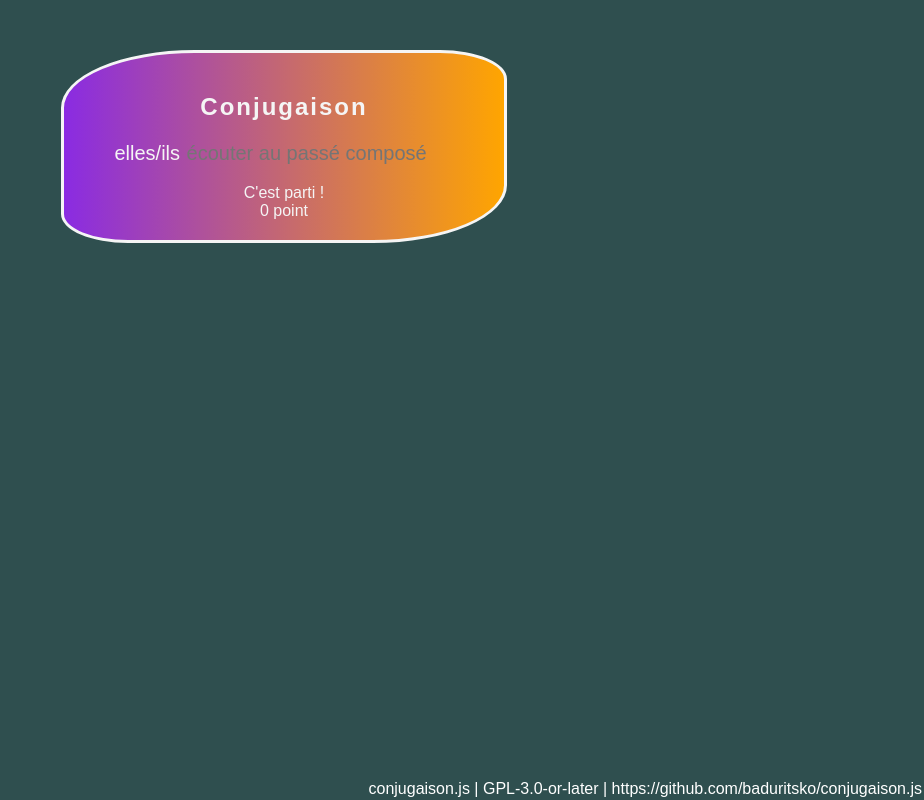
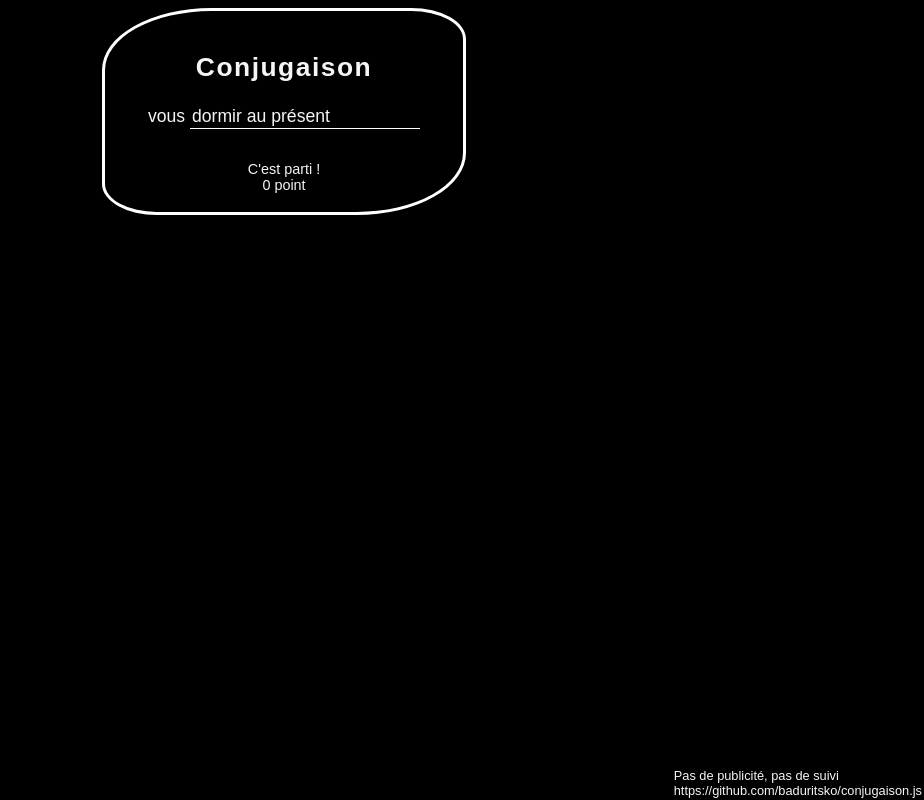
Before and after one commit to baduritsko/conjugaison.js, a plain HTML site: page index.html in a window 1280 px wide. Shown: the whole page, without its empty margins (356-1280 px from the left). Drawn offline with Linux system fonts and the light colour scheme; a web font is replaced by a local one.

Commit message:
update
améliorations du fonctionnement

```diff
--- a/conjugaison.js
+++ b/conjugaison.js
@@ -1,8 +1,46 @@
-//GPL-3.0-or-later
+var verbe;
+var personne;
+var nbEssais = 0;
+var nbPoints = 0;
+var commentaire;
+var reponseUtilisateur;
 
+document.addEventListener("DOMContentLoaded", (event) => {
+	commentaire = document.getElementById("commentaire");
+	reponseUtilisateur = document.getElementById("reponse");
+	nouvelleQuestion();
+  });
 
-var personnes = ["", "je/j'", "tu", "il/elle/on", "nous", "vous", "elles/ils"];
-var verbes = [
+function checkProposition() {
+	const valeurProposee = reponseUtilisateur.value.trim().toLowerCase();
+	if(!valeurProposee) {
+		reponseUtilisateur.value = "";
+		commentaire.innerHTML = "Veuillez saisir une réponse";
+		return;
+	}
+	if(valeurProposee == verbe[personne]) {
+		nbPoints++;
+		commentaire.innerHTML = "Bonne réponse";
+	}
+	else
+	{
+		commentaire.innerHTML = "Mauvaise réponse, il fallait répondre <i>" + verbe[personne] + "</i>.";
+	}
+	document.getElementById("score").innerHTML = nbPoints + (nbPoints > 1 ? " points": " point") + ", réussite " + Math.round(100 * nbPoints / nbEssais, 0) + "%";
+	nouvelleQuestion();
+}
+
+function nouvelleQuestion() {
+	nbEssais++;
+	verbe = verbes[Math.floor(Math.random() * verbes.length)];
+	personne = Math.floor(Math.random() * (verbe.length - 1)) + 1;
+	document.getElementById("personne").innerHTML = personnes[personne];
+	reponseUtilisateur.placeholder = verbe[0];
+	reponseUtilisateur.value = "";
+}
+
+const personnes = ["", "je/j'", "tu", "il/on", "nous", "vous", "ils", "elle", "elles"];
+const verbes = [
 	// ÊTRE
 	["être au présent", "suis", "es", "est", "sommes", "êtes", "sont"],
 	["être à l'imparfait", "étais", "étais", "était", "étions", "étiez", "étaient"],
@@ -29,7 +67,7 @@ var verbes = [
 	["venir à l'imparfait", "venais", "venais", "venait", "venions", "veniez", "venaient"],
 	["venir au futur simple", "viendrai", "viendras", "viendra", "viendrons", "viendrez", "viendront"],
 	["venir au passé simple", "vins", "vins", "vint", "vînmes", "vîntes", "vinrent"],
-	["venir au passé composé", "suis venu", "es venu", "est venu", "sommes venus", "êtes venus", "sont venus"],
+	["venir au passé composé", "suis venu", "es venu", "est venu", "sommes venus", "êtes venus", "sont venus", "est venue", "sont venues"],
 
 	// ALLER
 	["aller au présent", "vais", "vas", "va", "allons", "allez", "vont"],
@@ -171,43 +209,3 @@ var verbes = [
 	["chanter au passé simple", "chantai", "chantas", "chanta", "chantâmes", "chantâtes", "chantèrent"],
 	["chanter au passé composé", "ai chanté", "as chanté", "a chanté", "avons chanté", "avez chanté", "ont chanté"]
 ];
-
-
-var verbe;
-var personne;
-var nbEssais = 0;
-var nbPoints = 0;
-
-
-function checkValeurs(valeur, min, max) {
-	return (valeur < min && valeur > max);
-}
-
-function checkProposition() {
-	if(document.getElementById("valeurProposee").value.toLowerCase() == verbes[verbe][personne]) {
-		nbPoints++;
-		let pourcentage = ", réussite " + Math.round(100 * nbPoints / nbEssais, 0) + "%";
-		document.getElementById("commentaire").innerHTML = "Bonne réponse";
-	}
-	else
-	{
-		document.getElementById("commentaire").innerHTML = "Mauvaise réponse, il fallait répondre <i>" + verbes[verbe][personne] + "</i>.";
-	}
-	let pourcentage = ", réussite " + Math.round(100 * nbPoints / nbEssais, 0) + "%";
-	if(nbPoints > 1) document.getElementById("affichagePoints").innerHTML = nbPoints + " points" + pourcentage;
-	else document.getElementById("affichagePoints").innerHTML = nbPoints + " point" + pourcentage;
-	nouvelleQuestion();
-}
-
-function nouvelleQuestion() {
-	nbEssais++;
-	personne = Math.floor(Math.random() * 6) + 1;
-	verbe = Math.floor(Math.random() * verbes.length);
-	document.getElementById("personne").innerHTML = personnes[personne];
-	document.getElementById("valeurProposee").placeholder = verbes[verbe][0];
-	document.getElementById("valeurProposee").value = "";
-}
-
-document.addEventListener("DOMContentLoaded", (event) => {
-	nouvelleQuestion();
-  });
--- /dev/null
+++ b/css/contraste.css
@@ -0,0 +1,11 @@
+:root {
+	--background-color: black;
+	--text-color: whitesmoke;
+	--border-color: white;
+}
+#zoneJeu {
+	background: black;
+}
+#reponse::placeholder {
+	color: var(--text-color);
+}
--- /dev/null
+++ b/css/standard.css
@@ -0,0 +1,8 @@
+:root {
+	--background-color: darkslategrey;
+	--text-color: whitesmoke;
+	--border-color: white;
+}
+#zoneJeu {
+	background: linear-gradient(to right, blueviolet, orange);
+}
--- /dev/null
+++ b/css/style.css
@@ -0,0 +1,37 @@
+@import url('https://fonts.googleapis.com/css2?family=Andika:ital,wght@0,400;0,700;1,400;1,700&display=swap');
+body {
+	display: flex;
+	justify-content: center;
+	background-color: var(--background-color);
+	color: var(--text-color);
+	font-family: "Andika", Arial, sans-serif;
+}
+h2 { letter-spacing: 1.5px; }
+#zoneJeu {
+	width: 20rem;
+	border: 3px solid var(--border-color);
+	border-radius: 30% 15%;
+	position: fixed;
+	padding: 1.2rem;
+	font-size: 1.1rem;
+	text-align: center;
+}
+#reponse, #reponse:focus, #reponse:active {
+	margin-bottom: 2rem;
+	background-color: transparent;
+	border: 0px;
+	border-bottom: 1px solid var(--border-color);
+	outline: none;
+	font-size: 1.1rem;
+	color: var(--text-color);
+}
+#commentaire, #score {
+	font-size: 0.9rem;
+}
+.footer {
+	position: fixed;
+	bottom: 2px;
+	right: 2px;
+	font-size: 0.8rem;
+	color: var(--text-color);
+}
--- a/index.html
+++ b/index.html
@@ -4,20 +4,22 @@
 	<meta charset="UTF-8">
 	<meta name="viewport" content="width=device-width, initial-scale=1.0">
 	<title>Conjugaison</title>
-	<link href="style.css" rel="stylesheet" />
+	<link href="css/style.css" rel="stylesheet">
+	<link href="css/contraste.css" rel="stylesheet">
 	<script type='text/javascript' src='conjugaison.js'></script>
-	<link href="logo-conjugaison-js.png" rel="icon" />
+	<link href="logo-conjugaison-js.png" rel="icon">
 </head>
 <body>
-	<div class="zoneJeu">
+	<div id="zoneJeu">
 		<h2>Conjugaison</h2>
-		<span id="personne" class="valeurProposee"></span>
-		<input type="text" id="valeurProposee" name="valeurProposee" class="valeurProposee" onchange="checkProposition();" placeholder="" />
-		<br />
-		<br />
+		<span id="personne"></span>
+		<input type="text" id="reponse" onchange="checkProposition();" placeholder="">
 		<div id="commentaire">C'est parti !</div>
-		<div id="affichagePoints">0 point</div>
+		<div id="score">0 point</div>
 	</div>
-	<div class="footerDisplay">conjugaison.js | GPL-3.0-or-later | https://github.com/baduritsko/conjugaison.js</div>
+	<div class="footer">
+		Pas de publicité, pas de suivi
+		<br>https://github.com/baduritsko/conjugaison.js
+	</div>
 </body>
 </html>
--- a/style.css
+++ /dev/null
@@ -1,47 +0,0 @@
-body
-{
-	display: flex;
-	justify-content: center;
-	background-color: darkslategrey;
-	margin: 50px;
-	font-family: Arial, Helvetica, sans-serif;
-}
-h2
-{
-	letter-spacing: 2px;
-}
-.zoneJeu
-{
-	border-radius: 30% 15%;
-	background: linear-gradient(to right, blueviolet, orange);
-	width: 400px;
-	padding: 20px;
-	color: whitesmoke;
-	text-align: center;
-	border: 3px solid whitesmoke;
-	position: fixed;
-	height: 50%-300px;
-}
-.valeurProposee, .valeurProposee:focus, .valeurProposee:active
-{
-	font-size: 20px;
-	background-color: transparent;
-	border: 0px;
-	outline: none;
-
-}
-.nouvellePartie
-{
-	border-radius: 15% 30%;
-	border: 3px solid whitesmoke;
-	background: linear-gradient(to left, blueviolet, orange);
-	color: whitesmoke;
-	padding: 10px;
-}
-.footerDisplay
-{
-	position: fixed;
-	bottom: 2px;
-	right: 2px;
-	color: white;
-}
```
